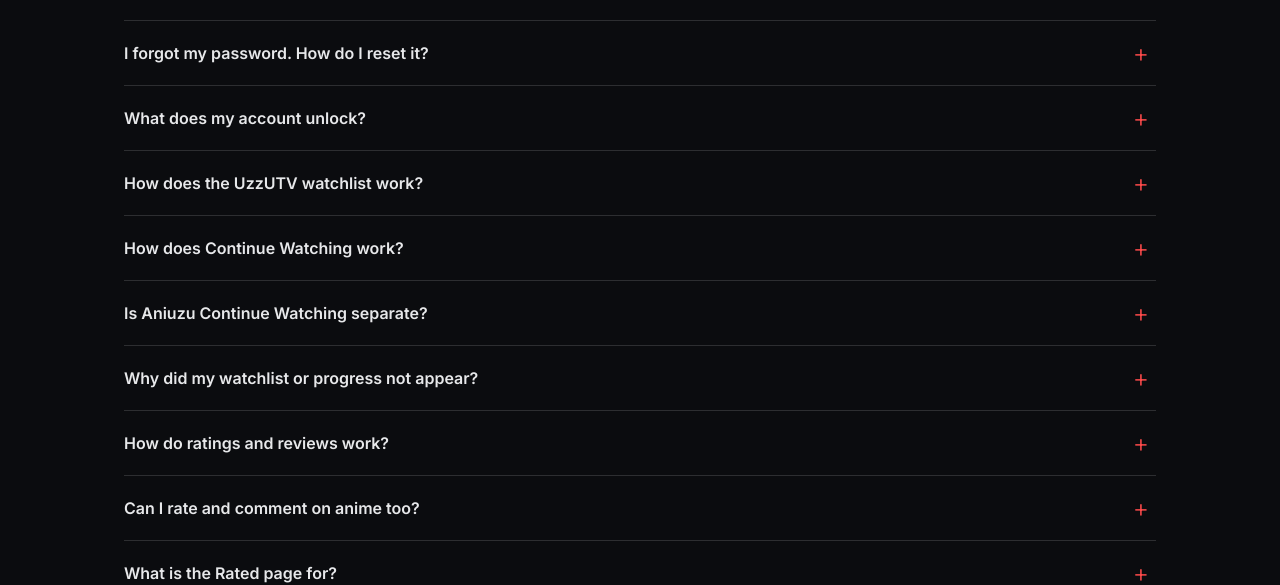
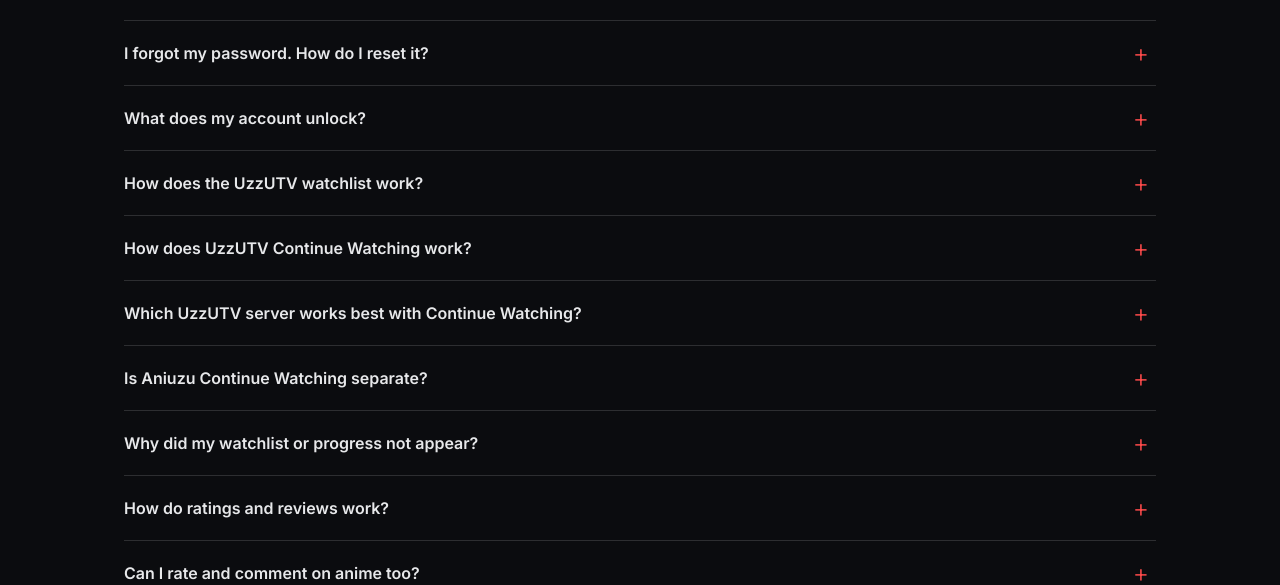
Before and after one commit to ujjwaluzu/uzzutv, a Django app: page /faq/ in a window 1280 px wide. Shown: the part 2854-3439 px from the top of the page. Run offline with Django 4.2, Linux system fonts and the light colour scheme; some libraries are stand-ins or nearby versions; some web fonts are replaced.

Commit message:
faq and readme

```diff
--- a/uzzutv/templates/uzzutv/faq.html
+++ b/uzzutv/templates/uzzutv/faq.html
@@ -215,9 +215,10 @@ body:has(.faq-page){background:#0b0c0f!important}
       <details class="faq-item"><summary>I forgot my password. How do I reset it?</summary><div class="faq-answer"><p>Open the Login page and choose the forgot-password option. Enter the email associated with your account and follow the recovery link from Supabase. If the message is not visible, check spam or promotions folders and make sure you entered the same email used when signing up.</p></div></details>
       <details class="faq-item"><summary>What does my account unlock?</summary><div class="faq-answer"><p>Signing in lets you save titles, keep Continue Watching history, rate movies and series, write comments, manage your profile, view ratings and use Watch Party features. Personal data is tied to your account so these features can follow you across supported devices.</p></div></details>
       <details class="faq-item"><summary>How does the UzzUTV watchlist work?</summary><div class="faq-answer"><p>While signed in, use the watchlist control on a UzzUTV movie or series to save it for later. Open Watchlist from your account area to see saved titles. Removing a title deletes it from your saved list; it does not delete the title from the public catalogue.</p></div></details>
-      <details class="faq-item"><summary>How does Continue Watching work?</summary><div class="faq-answer"><p>For signed-in users, UzzUTV keeps progress for movies and TV episodes so you can resume across devices. For TV, the latest watched season and episode are used to help you continue. A completed item may be removed from the Continue Watching row.</p></div></details>
+      <details class="faq-item"><summary>How does UzzUTV Continue Watching work?</summary><div class="faq-answer"><p>For signed-in users, UzzUTV saves movies and TV episodes in your account so you can resume across supported devices. It remembers the title, TV season and episode, selected server, and playback position when the provider makes that information available. A completed item may be removed from the Continue Watching row.</p><p>Run <code>sql/continue_watching_progress.sql</code> in Supabase before using the newer server and position fields.</p></div></details>
+      <details class="faq-item"><summary>Which UzzUTV server works best with Continue Watching?</summary><div class="faq-answer"><p>Vidfast currently provides the most reliable exact playback tracking because it reports the player’s current time and duration. Vidking, Vidnest, Vidsrc, Videasy and other external providers may still remember the title, TV episode and selected server, but they may not expose an exact playback position or may leave the last known progress unchanged. If precise resume matters, use Vidfast when it is available.</p></div></details>
       <details class="faq-item"><summary>Is Aniuzu Continue Watching separate?</summary><div class="faq-answer"><p>Yes. Aniuzu stores anime progress separately from UzzUTV’s movie and TV history. It can remember the anime, episode, selected server or variant, playback position and progress percentage, and the anime detail page can offer a Resume action when history is available.</p></div></details>
-      <details class="faq-item"><summary>Why did my watchlist or progress not appear?</summary><div class="faq-answer"><p>Confirm that you are signed into the same account and that the save or progress action completed. Refresh the page and check the correct area: UzzUTV watchlist and history are separate from Aniuzu’s. A browser’s blocked storage, a lost session or a temporary network issue can also prevent a sync from completing.</p></div></details>
+      <details class="faq-item"><summary>Why did my watchlist or progress not appear?</summary><div class="faq-answer"><p>Confirm that you are signed into the same account and that the save or progress action completed. For UzzUTV Continue Watching, make sure <code>sql/continue_watching_progress.sql</code> has been run in the connected Supabase project, then refresh the page and check the correct area: UzzUTV watchlist and history are separate from Aniuzu’s. Exact playback time can also be unavailable when an external provider does not report it.</p></div></details>
       <details class="faq-item"><summary>How do ratings and reviews work?</summary><div class="faq-answer"><p>Signed-in users can rate a movie or series from its detail page and add a comment or review. Detail pages show the rating summary, average score, star distribution and paginated comments. Your profile and rated page collect your own activity, while public profiles can display information that you have chosen to make visible.</p></div></details>
       <details class="faq-item"><summary>Can I rate and comment on anime too?</summary><div class="faq-answer"><p>Yes. Signed-in users can rate an Aniuzu anime from its detail page and leave a comment. Aniuzu ratings use the same five-star style as UzzUTV ratings, while anime ratings and comments are stored and displayed separately for the anime catalogue.</p></div></details>
       <details class="faq-item"><summary>What is the Rated page for?</summary><div class="faq-answer"><p>The Rated page collects titles you have rated so you can revisit your movie and series opinions. Public profile pages can also show a user’s ratings and comments, including links back to the relevant titles.</p></div></details>
@@ -262,7 +263,7 @@ body:has(.faq-page){background:#0b0c0f!important}
       <details class="faq-item"><summary>Is UzzUTV free to use?</summary><div class="faq-answer"><p>The current site has no documented paid subscription or checkout flow. Browsing and the site’s account features are available without a site subscription. External playback providers may have their own advertisements, restrictions or terms.</p></div></details>
       <details class="faq-item"><summary>Can I download movies or anime for offline viewing?</summary><div class="faq-answer"><p>There is no official offline-download feature in the current UzzUTV or Aniuzu interface. Playback is designed for the browser through the available embedded sources. Do not download files from suspicious pop-ups or third-party prompts.</p></div></details>
       <details class="faq-item"><summary>How can I remove something from Continue Watching?</summary><div class="faq-answer"><p>Use the remove control on the relevant Continue Watching card. UzzUTV and Aniuzu provide separate history rows, so remove the item from the area where it appears. Removing history does not remove the title from your watchlist or from the public catalogue.</p></div></details>
-      <details class="faq-item"><summary>Can I use the same account on more than one device?</summary><div class="faq-answer"><p>Yes. Sign in with the same account on each supported browser or device. Watchlists, ratings, comments and Continue Watching are associated with your authenticated account, although the UzzUTV and Aniuzu history/watchlist areas remain separate.</p></div></details>
+      <details class="faq-item"><summary>Can I use the same account on more than one device?</summary><div class="faq-answer"><p>Yes. Sign in with the same account on each supported browser or device. Watchlists, ratings, comments and Continue Watching are associated with your authenticated account, although the UzzUTV and Aniuzu history/watchlist areas remain separate. Cross-device exact resume works best with Vidfast; other UzzUTV providers may restore the title, episode and server without an exact timestamp.</p></div></details>
       <details class="faq-item"><summary>Who can access my saved items and progress?</summary><div class="faq-answer"><p>Account-owned records are protected by authenticated access rules and are intended for the account that created them. Keep your password private, sign out on shared devices, and do not share invite links or account recovery emails with people you do not trust.</p></div></details>
       <details class="faq-item"><summary>Are Aniuzu playback URLs saved in my account?</summary><div class="faq-answer"><p>No playback URL is stored for Aniuzu Continue Watching. The site stores the anime, episode, selected server and audio variant, position and progress, then rebuilds the watch link when you resume.</p></div></details>
       <details class="faq-item"><summary>What if the title metadata or episode information is wrong?</summary><div class="faq-answer"><p>Metadata is supplied by TMDB, AniList and, for some episode-count fallback logic, MyAnimeList data through Jikan. Check the title’s alternate name and refresh later; corrections may need to happen in the upstream catalogue before they appear on UzzUTV.</p></div></details>
```
Also changed, not shown: README.md.
